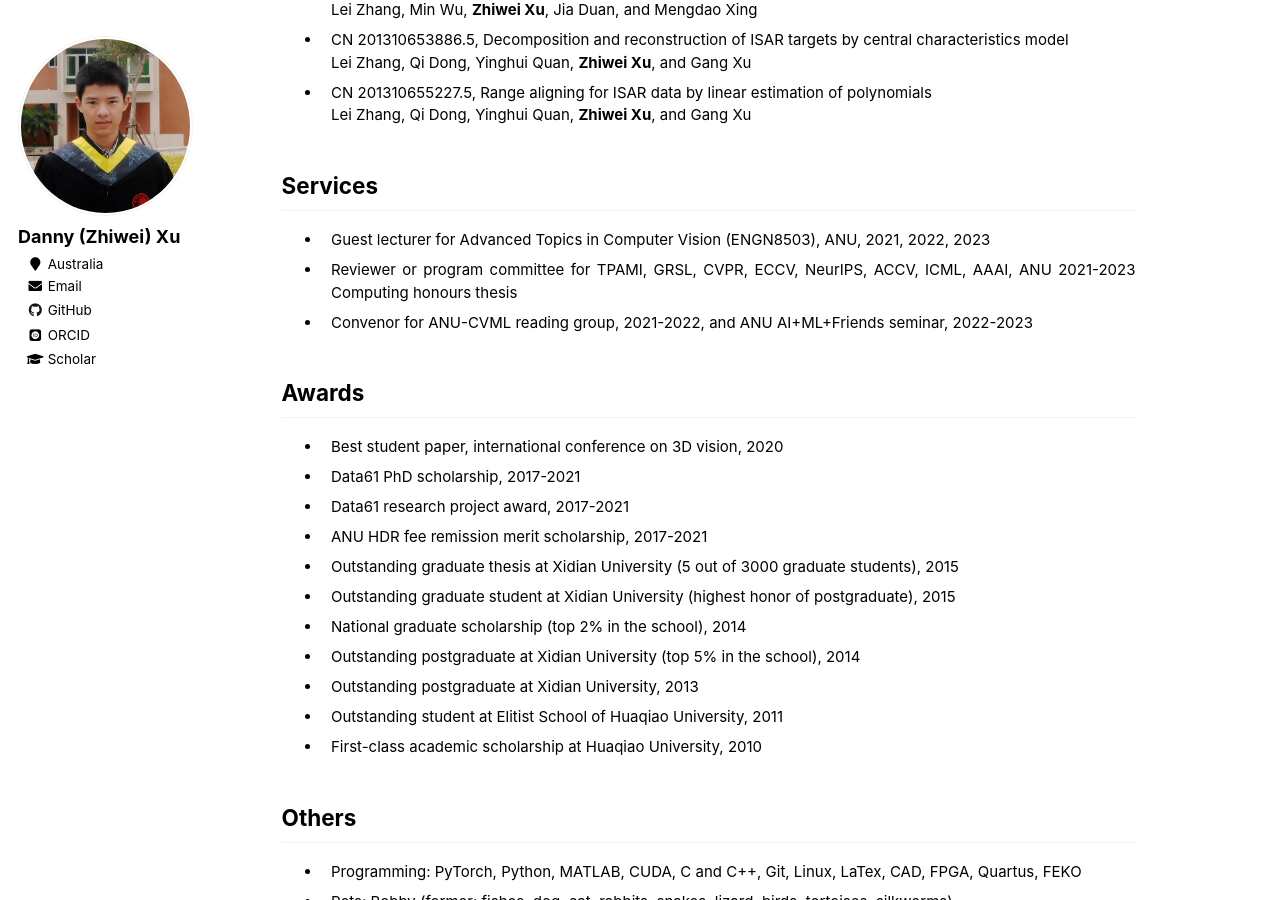
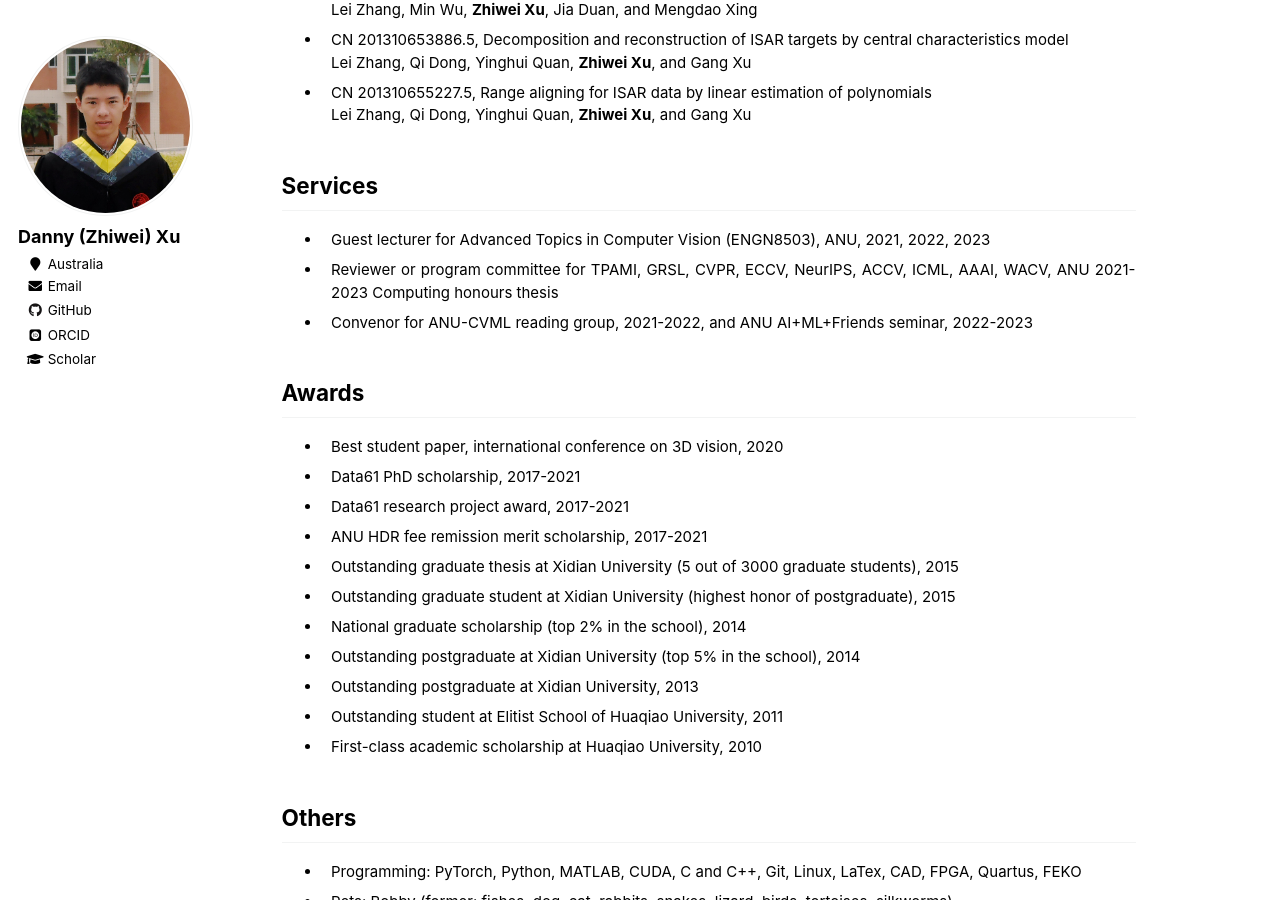
Before and after one commit to zwxu064/zwxu064.github.io, a Jekyll site: the page built from _pages/about.html, in a window 1280 px wide and 900 px high, scrolled down 3208 px. Built offline with Jekyll 4.4.1, drawn with Linux system fonts in a browser that asks for light colours; some web fonts are replaced.

Commit message:
Update about.html

```diff
--- a/_pages/about.html
+++ b/_pages/about.html
@@ -248,7 +248,7 @@ ul{li{padding-inline-start: 1ch;}}
 <h2 id="services">Services</h2>
   <ul>
     <li><div>Guest lecturer for Advanced Topics in Computer Vision (ENGN8503), ANU, 2021, 2022, 2023</div>
-    <li><div>Reviewer or program committee for TPAMI, GRSL, CVPR, ECCV, NeurIPS, ACCV, ICML, AAAI, ANU 2021-2023 Computing honours thesis</div>
+    <li><div>Reviewer or program committee for TPAMI, GRSL, CVPR, ECCV, NeurIPS, ACCV, ICML, AAAI, WACV, ANU 2021-2023 Computing honours thesis</div>
     <li><div>Convenor for ANU-CVML reading group, 2021-2022, and ANU <a style="color: inherit;" href="https://cs.anu.edu.au/ai-ml-friends/", target="_blank">AI+ML+Friends seminar</a>, 2022-2023</div>
   </ul>
 
```
